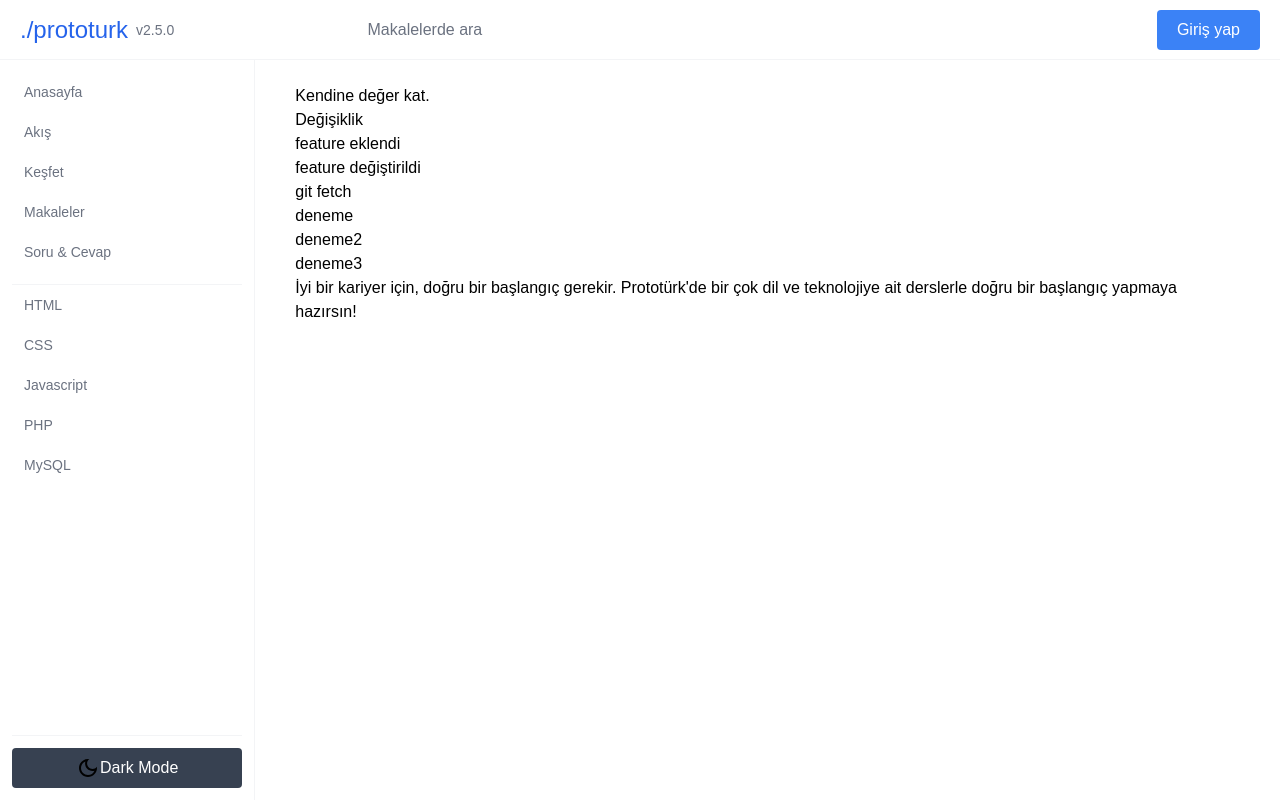
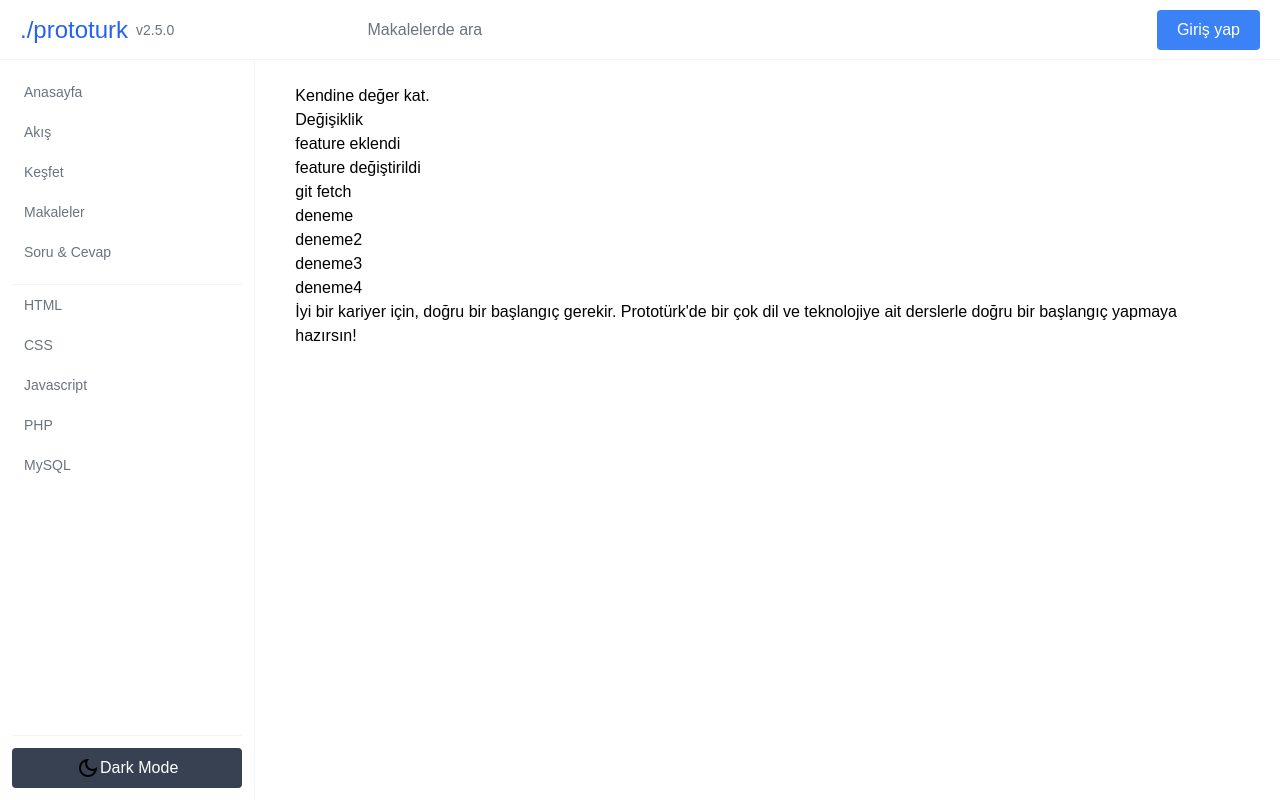
Before and after one commit to aydinterzi/tailwindcss, a website: page src/index.html in a window 1280 px wide. Drawn offline with Linux system fonts and the light colour scheme.

Commit message:
commitmaster

```diff
--- a/src/index.html
+++ b/src/index.html
@@ -55,6 +55,7 @@
                 <h2>deneme</h2>
                 <h2>deneme2</h2>
                 <h3>deneme3</h3>
+                <h4>deneme4</h4>
                 <p>İyi bir kariyer için, doğru bir başlangıç gerekir. Prototürk'de bir çok dil ve teknolojiye ait derslerle doğru bir başlangıç yapmaya hazırsın!</p>
             </div>
         </section>
```
